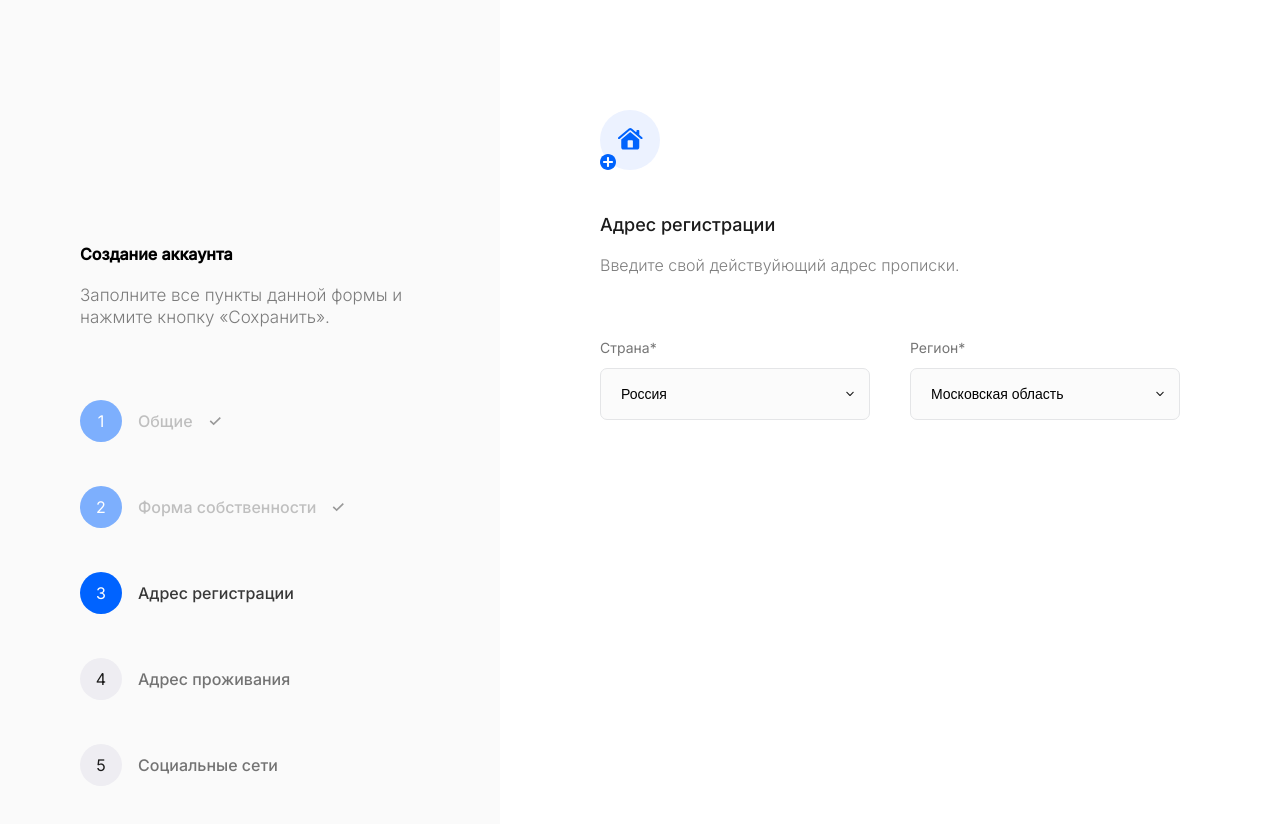
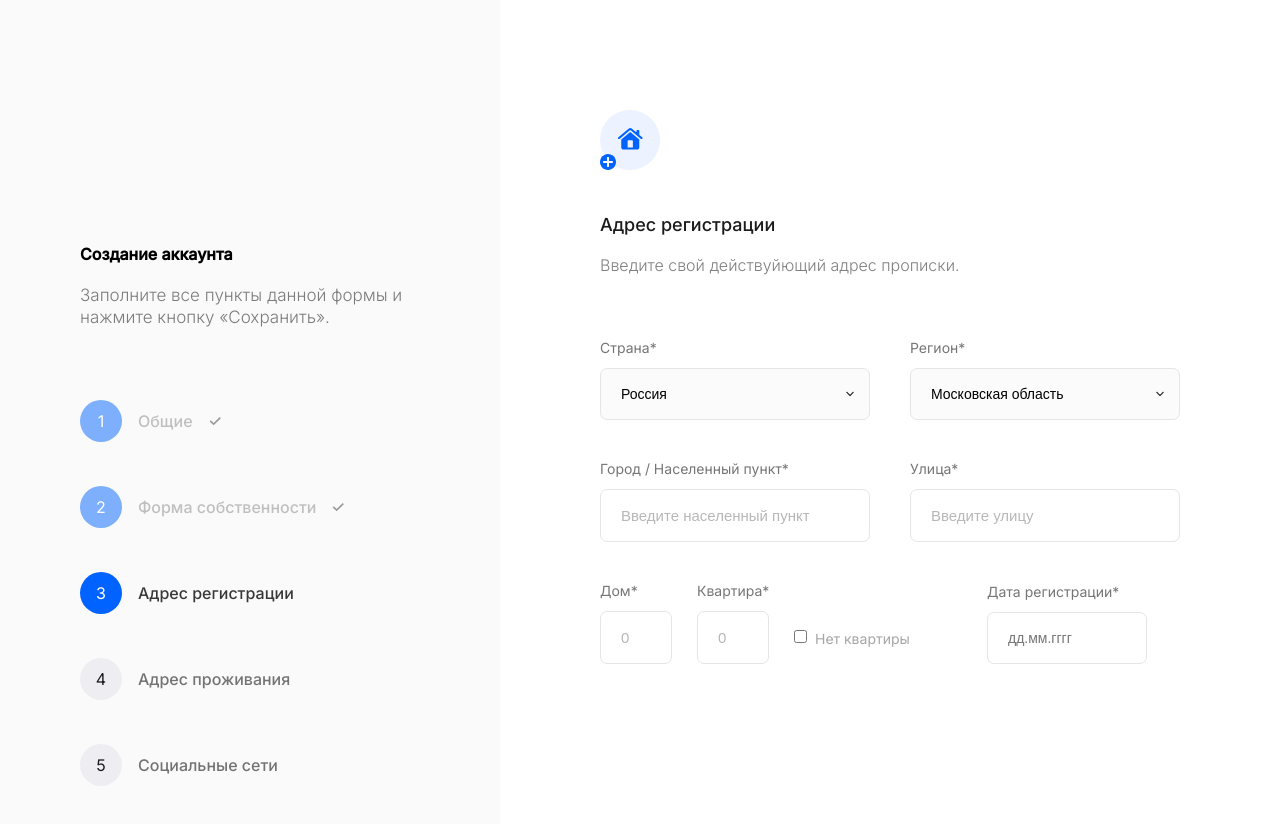
Before and after one commit to grigorydobrenko/form-filling-service, a React (Create React App) app: page / in a window 1280 px wide. Shown: the top 824 px of the page. Built offline with nearby package versions, Linux system fonts and the light colour scheme.

Commit message:
feat: fill fields AddressForm

```diff
--- a/src/components/Input/Input.props.ts
+++ b/src/components/Input/Input.props.ts
@@ -4,6 +4,6 @@ export interface InputProps
   extends DetailedHTMLProps<InputHTMLAttributes<HTMLInputElement>, HTMLInputElement> {
   classNameWrapper?: string;
   error?: string;
-  type?: 'text' | 'textarea' | 'password' | 'date';
+  type?: 'text' | 'textarea' | 'password' | 'date' | 'number';
   variant?: 'primary' | 'password';
 }
--- a/src/index.css
+++ b/src/index.css
@@ -38,3 +38,13 @@ input[type="date"]::-webkit-calendar-picker-indicator {
     border-width: thin;
     cursor: pointer;
 }
+
+input::-webkit-outer-spin-button,
+input::-webkit-inner-spin-button {
+    -webkit-appearance: none;
+    margin: 0;
+}
+
+input[type=number] {
+    -moz-appearance: textfield;
+}
--- a/src/pages/AddressPage/AddressPageForm/AddressPageForm.module.scss
+++ b/src/pages/AddressPage/AddressPageForm/AddressPageForm.module.scss
@@ -1,2 +1,36 @@
 @import '../../CommonPage/CommonPage.module';
-@import '../../../components/Select/Select.module.css';
+
+.row {
+  display: flex;
+  justify-content: flex-start;
+  align-items: center;
+  gap: 25px;
+}
+
+.apartment_row {
+  display: flex;
+  align-items: flex-start;
+  justify-content: flex-start;
+  gap: 8px;
+  width: 158px;
+  margin-top: 30px;
+  margin-right: 10px;
+  .apartment {
+    display: flex;
+    min-width: 132px;
+    font-weight: 400;
+    font-size: 14px;
+    line-height: 17px;
+    color: #999999;
+    opacity: 0.87;
+
+  }
+}
+
+.apartment {
+  max-width: 72px;
+}
+
+.date_registration {
+  max-width: 160px;
+}
--- a/src/pages/AddressPage/AddressPageForm/AddressPageForm.tsx
+++ b/src/pages/AddressPage/AddressPageForm/AddressPageForm.tsx
@@ -5,6 +5,9 @@ import {Select} from "../../../components/Select/Select";
 
 import {Option} from "../../../components/Select/Select.props";
 import {BELARUSIAN_REGIONS, COUNTRY, KAZAKHSTAN_REGIONS, RUSSIAN_REGIONS} from "../../../constants/constants";
+import {Input} from "../../../components/Input/Input";
+import styles from "./AddressPageForm.module.scss"
+import {InputWithMask} from "../../../components/InputWithMask/InputWithMask";
 
 const AddressPageForm = () => {
 
@@ -35,9 +38,29 @@ const AddressPageForm = () => {
                 </Label>
             </div>
             <div className={style.row}>
-
+                <Label label={'Город / Населенный пункт*'}>
+                    <Input placeholder={'Введите населенный пункт'}/>
+                </Label>
+                <Label label={'Улица*'}>
+                    <Input placeholder={'Введите улицу'}/>
+                </Label>
             </div>
-            <div className={style.row}></div>
+            <div className={styles.row}>
+                <Label label={'Дом*'} className={styles.apartment}>
+                    <Input placeholder={'0'} type={'number'}/>
+                </Label>
+                <Label label={'Квартира*'} className={styles.apartment}>
+                    <Input placeholder={'0'} type={'number'}/>
+                </Label>
+                <label className={styles.apartment_row}>
+                    <input type="checkbox" value="value"/>
+                    <span className={styles.apartment}>Нет квартиры</span>
+                </label>
+                <Label label={'Дата регистрации*'} className={styles.date_registration}>
+                    <InputWithMask mask='99.99.9999' maskPlaceholder='дд.мм.гггг'
+                                   placeholder={'дд.мм.гггг'}/>
+                </Label>
+            </div>
         </form>
     );
 };
--- a/src/pages/CommonPage/CommonPageForm/CommonPageForm.tsx
+++ b/src/pages/CommonPage/CommonPageForm/CommonPageForm.tsx
@@ -9,6 +9,7 @@ import {Button} from "../../../components/Button/Button";
 import Genders from "./Genders/Genders";
 import {CITY_DATA, COUNTRY} from "../../../constants/constants";
 import useCommonPageForm from "../../../hooks/useCommonPageForm";
+
 
 const CommonPageForm = (): JSX.Element => {
 
--- a/src/pages/OnwershipPage/EntrepreneurPage/EntrepreneurForm/EntrepreneurForm.module.scss
+++ b/src/pages/OnwershipPage/EntrepreneurPage/EntrepreneurForm/EntrepreneurForm.module.scss
@@ -14,7 +14,7 @@
     justify-content: flex-start;
     gap: 8px;
     margin-bottom: 62px;
-    .contract {
+    .apartment {
         display: flex;
         font-weight: 400;
         font-size: 14px;
```
Also changed, not shown: src/styles/Global.module.scss (line endings or trailing spaces).
